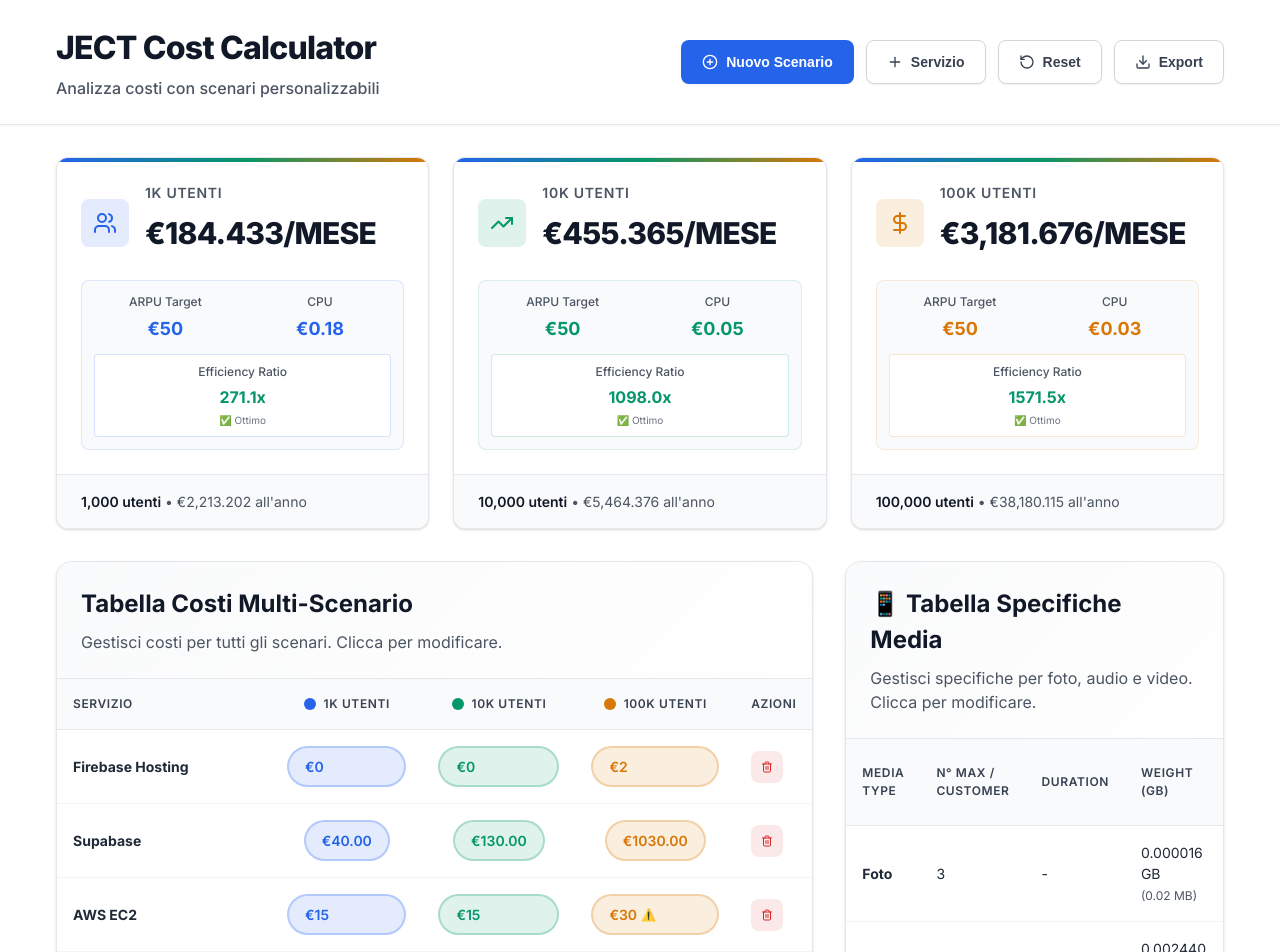
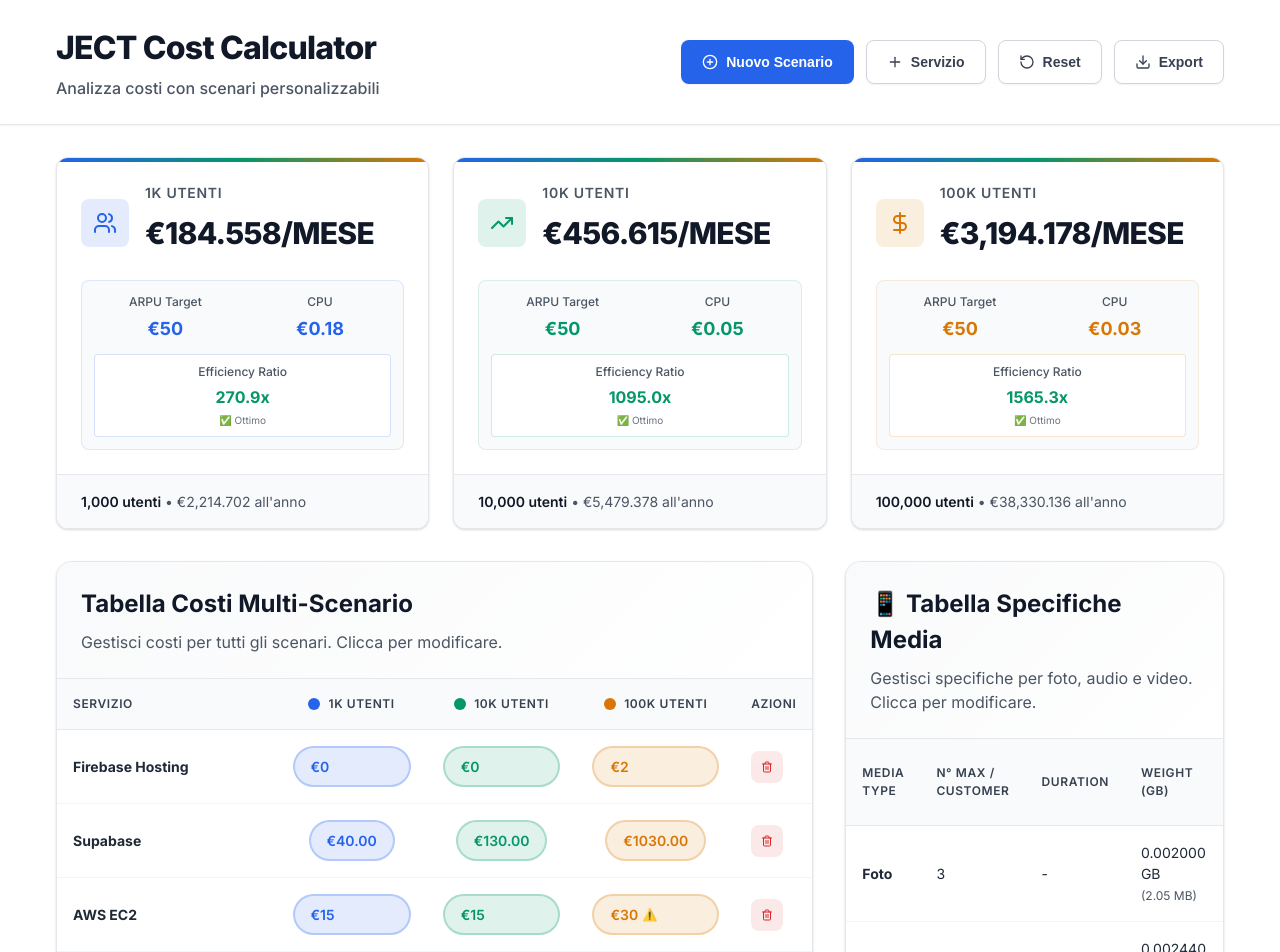
Before and after one commit to marconisoftwarw/JETCV-WEB-CALCULATOR, a React (Vite) app: page / in a window 1280 px wide. Shown: the top 952 px of the page. Built offline with nearby package versions, Linux system fonts and the light colour scheme.

Commit message:
fix code

```diff
--- a/src/Dati.tsx
+++ b/src/Dati.tsx
@@ -186,7 +186,7 @@ export default function DashboardServizi() {
       tipo: "Foto",
       maxPerCustomer: 3,
       duration: "-",
-      weightGB: 0.0000156,
+      weightGB: 0.002, // 2 MB = 0.002 GB
     },
     {
       id: "audio",
```
